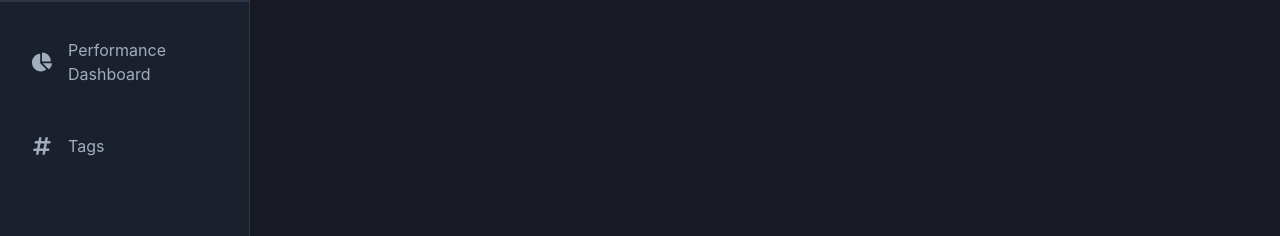
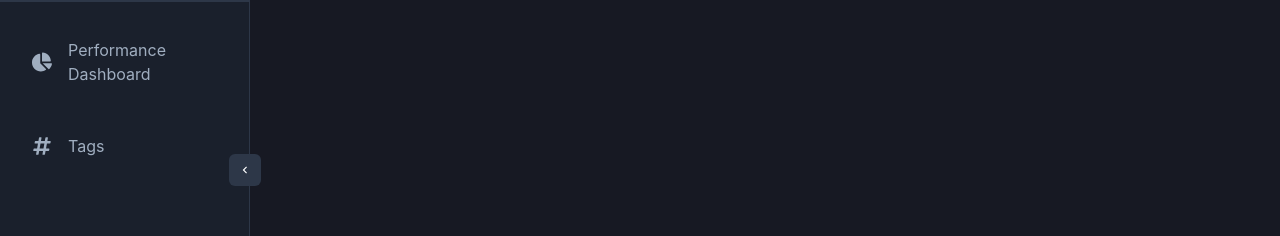
Before and after one commit to Alhassan777/DreamDuo, a React (Vite) app in the folder client/: page /calendar in a window 1280 px wide. Shown: the part 230-466 px from the top of the page. Built offline with nearby package versions, Linux system fonts and the light colour scheme.

Commit message:
made the side bar dynamically collapsed/expanded

```diff
--- a/client/src/components/ProfileDropdown.tsx
+++ b/client/src/components/ProfileDropdown.tsx
@@ -5,9 +5,10 @@ import { useRef, useState } from 'react';
 interface ProfileDropdownProps {
   userName?: string;
   userPhoto?: string;
+  isCollapsed?: boolean;
 }
 
-const ProfileDropdown = ({ userName = 'Scout', userPhoto }: ProfileDropdownProps) => {
+const ProfileDropdown = ({ userName = 'Scout', userPhoto, isCollapsed = false }: ProfileDropdownProps) => {
   const navigate = useNavigate();
   const toast = useToast();
   const fileInputRef = useRef<HTMLInputElement>(null);
@@ -64,7 +65,7 @@ const ProfileDropdown = ({ userName = 'Scout', userPhoto }: ProfileDropdownProps
             name={userName}
             bg="purple.500"
           />
-          <Text color="white" fontSize="sm">{userName}</Text>
+          {!isCollapsed && <Text color="white" fontSize="sm">{userName}</Text>}
         </Box>
       </MenuButton>
       <MenuList bg="gray.800" borderColor="gray.700">
--- a/client/src/components/Sidebar.tsx
+++ b/client/src/components/Sidebar.tsx
@@ -1,12 +1,14 @@
-import { VStack, Box, Icon, Text, Flex } from '@chakra-ui/react';
+import { VStack, Box, Icon, Text, Flex, IconButton } from '@chakra-ui/react';
 import { useNavigate, useLocation } from 'react-router-dom';
-import { CalendarIcon } from '@chakra-ui/icons';
+import { CalendarIcon, ChevronLeftIcon, ChevronRightIcon } from '@chakra-ui/icons';
 import { FaTasks, FaHashtag, FaChartPie } from 'react-icons/fa';
 import ProfileDropdown from './ProfileDropdown';
+import { useState } from 'react';
 
 const Sidebar = () => {
   const navigate = useNavigate();
   const location = useLocation();
+  const [isCollapsed, setIsCollapsed] = useState(false);
 
   const navItems = [
     {
@@ -35,16 +37,37 @@ const Sidebar = () => {
     <Box
       position="fixed"
       left={0}
-      w="250px"
+      w={isCollapsed ? "80px" : "250px"}
       h="100vh"
       bg="gray.800"
       borderRight="1px"
       borderColor="gray.700"
       py={8}
+      transition="width 0.3s ease"
+      sx={{
+        '& + *': {
+          marginLeft: isCollapsed ? "80px" : "250px",
+          transition: "margin-left 0.3s ease"
+        }
+      }}
     >
+      <IconButton
+        aria-label="Toggle Sidebar"
+        icon={isCollapsed ? <ChevronRightIcon /> : <ChevronLeftIcon />}
+        position="absolute"
+        right="-12px"
+        top="50%"
+        transform="translateY(-50%)"
+        onClick={() => setIsCollapsed(!isCollapsed)}
+        bg="gray.700"
+        color="white"
+        _hover={{ bg: 'gray.600' }}
+        size="sm"
+        zIndex={2}
+      />
       <VStack spacing={6} align="stretch">
-        <Box px={8} mb={2}>
-          <ProfileDropdown />
+        <Box px={isCollapsed ? 4 : 8} mb={2}>
+          <ProfileDropdown isCollapsed={isCollapsed} />
         </Box>
         {navItems.map((item) => {
           const isActive = location.pathname === item.path;
@@ -52,7 +75,7 @@ const Sidebar = () => {
             <Flex
               key={item.path}
               align="center"
-              px={8}
+              px={isCollapsed ? 4 : 8}
               py={3}
               cursor="pointer"
               bg={isActive ? 'gray.700' : 'transparent'}
@@ -62,13 +85,14 @@ const Sidebar = () => {
                 color: 'white'
               }}
               onClick={() => navigate(item.path)}
+              justifyContent={isCollapsed ? "center" : "flex-start"}
             >
               <Icon
                 as={item.icon}
                 boxSize={5}
-                mr={4}
+                mr={isCollapsed ? 0 : 4}
               />
-              <Text fontSize="md">{item.label}</Text>
+              {!isCollapsed && <Text fontSize="md">{item.label}</Text>}
             </Flex>
           );
         })}
```
